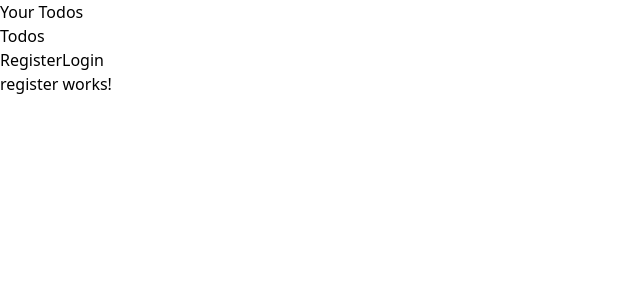
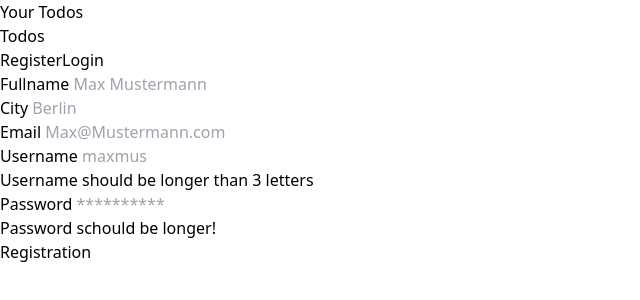
Before and after one commit to TimurKbv/todo-angular, an Angular app in the folder frontend/: page /register in a window 1280 px wide. Shown: the top 300 px of the page, without its empty margins (0-640 px from the left). Built offline with nearby package versions, Linux system fonts and the light colour scheme.

Commit message:
Register Funktionalitaet erstellt

```diff
--- a/frontend/src/app/pages/register/register.component.html
+++ b/frontend/src/app/pages/register/register.component.html
@@ -1 +1,86 @@
-<p>register works!</p>
+
+
+<div class="max-w-xs mx-auto mt-20">
+    <form
+        class="rounded-3xl bg-zinc-900  px-10 mb-5 py-7 min-w-max shadow-[0_35px_60px_-15px_rgba(0,0,0,0.3)]"
+        (ngSubmit)="submitHandler()"
+        [formGroup]="registerForm"
+    >
+        <!-- Fullname -->
+        <div class="mb-6 border-b border-gray-500">
+            <label for="fullname" class="block text-gray-600 text-sm font-bold mb-2">
+                Fullname
+            </label>
+            <input
+                type="text"
+                class="bg-transparent w-full border-none outline-none  focus:outline-none"
+                id="fullname"
+                placeholder="Max Mustermann"
+                formControlName="fullname"
+            >
+        </div>
+        <!-- City -->
+        <div class="mb-6 border-b border-gray-500">
+            <label for="city" class="block text-gray-600 text-sm font-bold mb-2">
+                City
+            </label>
+            <input
+                type="text"
+                class="bg-transparent w-full border-none outline-none  focus:outline-none"
+                id="city"
+                placeholder="Berlin"
+                formControlName="city"
+            >
+        </div>
+        <!-- Email -->
+        <div class="mb-6 border-b border-gray-500">
+            <label for="email" class="block text-gray-600 text-sm font-bold mb-2">
+                Email
+            </label>
+            <input
+                type="email"
+                class="bg-transparent w-full border-none outline-none  focus:outline-none"
+                id="email"
+                placeholder="Max@Mustermann.com"
+                formControlName="email"
+            >
+        </div>
+        <!-- Username -->
+        <div class="mb-6 border-b border-gray-500">
+            <label for="username" class="block text-gray-600 text-sm font-bold mb-2">
+                Username
+            </label>
+            <input
+                type="text"
+                class="bg-transparent w-full border-none outline-none  focus:outline-none"
+                id="username"
+                placeholder="maxmus"
+                formControlName="username"
+            >
+            <p  class="text-red-500 text-xs italic">Username should be longer than 3 letters</p>
+        </div>
+        <!-- Password -->
+        <div class="mb-6 border-b border-gray-500">
+            <label for="password" class="block text-gray-600 text-sm font-bold mb-2">
+                Password
+            </label>
+            <input
+                type="password"
+                class="bg-transparent w-full border-none outline-none  focus:outline-none"
+                id="password"
+                placeholder="**********"
+                formControlName="password"
+            >
+            <p class="text-red-500 text-xs italic">Password schould be longer!</p>
+        </div>
+        <div class="flex items-center justify-between">
+            <button
+                class="bg-blue-700 hover:bg-blue-500 text-gray-900 font-bold py-2 px-4 rounded-lg focus:outline-none focus:shadow-outline"
+                type="submit">
+                Registration
+            </button>
+
+        </div>
+
+    </form>
+</div>
--- a/frontend/src/app/pages/register/register.component.ts
+++ b/frontend/src/app/pages/register/register.component.ts
@@ -1,4 +1,7 @@
 import { Component } from '@angular/core';
+import { FormControl, FormGroup, Validators } from '@angular/forms';
+import { Router } from '@angular/router';
+import { AuthorizationService } from 'src/app/services/authorization.service';
 
 @Component({
   selector: 'app-register',
@@ -7,4 +10,55 @@ import { Component } from '@angular/core';
 })
 export class RegisterComponent {
 
+  constructor(
+    private authService: AuthorizationService,
+    private router: Router
+  ) { }
+
+  registerForm = new FormGroup( {
+    fullname: new FormControl<string>(''),
+    city: new FormControl<string>(''),
+    email: new FormControl<string>('', [
+      Validators.email
+    ]),
+    username: new FormControl<string>('', [
+      Validators.required,
+      Validators.minLength(3)
+    ]),
+    password: new FormControl<string>('', [
+      Validators.required,
+      Validators.minLength(6)
+    ])
+  });
+
+  get fullname() {
+    return this.registerForm.value.fullname;
+  }
+  get city() {
+    return this.registerForm.value.city;
+  }
+  get email() {
+    return this.registerForm.value.email;
+  }
+  get username() {
+    return this.registerForm.value.username;
+  }
+  get password() {
+    return this.registerForm.value.password;
+  }
+
+  submitHandler() {
+
+    this.authService.register({
+      fullname: this.registerForm.value.fullname as string,
+      city: this.registerForm.value.city as string,
+      email: this.registerForm.value.email as string,
+      username: this.registerForm.value.username as string,
+      password: this.registerForm.value.password as string
+    }).subscribe((data) => {
+      console.log(data)
+      this.router.navigate(['/'])
+    }
+    )
+  }
 }
--- a/frontend/src/app/pages/todos-page/todos-page.component.html
+++ b/frontend/src/app/pages/todos-page/todos-page.component.html
@@ -12,7 +12,7 @@
     >
         <app-todo-list
         class="w-2/5 min-w-fit"
-        *ngFor="let todoList of todoService.todoLists; let i = index;"
+        *ngFor="let todoList of todoService.todoLists;"
             [todoList]="todoList"
         ></app-todo-list>
 
--- a/frontend/src/app/pages/todos-page/todos-page.component.ts
+++ b/frontend/src/app/pages/todos-page/todos-page.component.ts
@@ -25,6 +25,7 @@ export class TodosPageComponent implements OnInit ,OnChanges{
 
   ngOnInit(): void {
     this.loading = true;
+
     if (this.authService.isAuthenticated()) {
       this.todoService.getAllLists().subscribe(lists => {
         console.log(lists)
--- a/frontend/src/app/services/authorization.service.ts
+++ b/frontend/src/app/services/authorization.service.ts
@@ -66,6 +66,12 @@ export class AuthorizationService {
     this.user = null;
   }
 
+  register(user: Object): Observable<IUser> {
+    console.log(user);
+
+    return this.http.post<IUser>('http://localhost:8080/auth/register', user)
+  }
+
   // ERROR HANDLER
   private errorHandler(error: HttpErrorResponse) {
     this.errorService.handle(error.message);
--- a/frontend/src/app/services/todo-list.service.ts
+++ b/frontend/src/app/services/todo-list.service.ts
@@ -30,7 +30,6 @@ export class TodoListService {
         'Authorization': `Bearer ${this.token}`
       }
     }).pipe(
-      retry(2),
       tap(todoLists => this.todoLists = todoLists),
       catchError(this.errorHandler.bind(this))
     )
```
